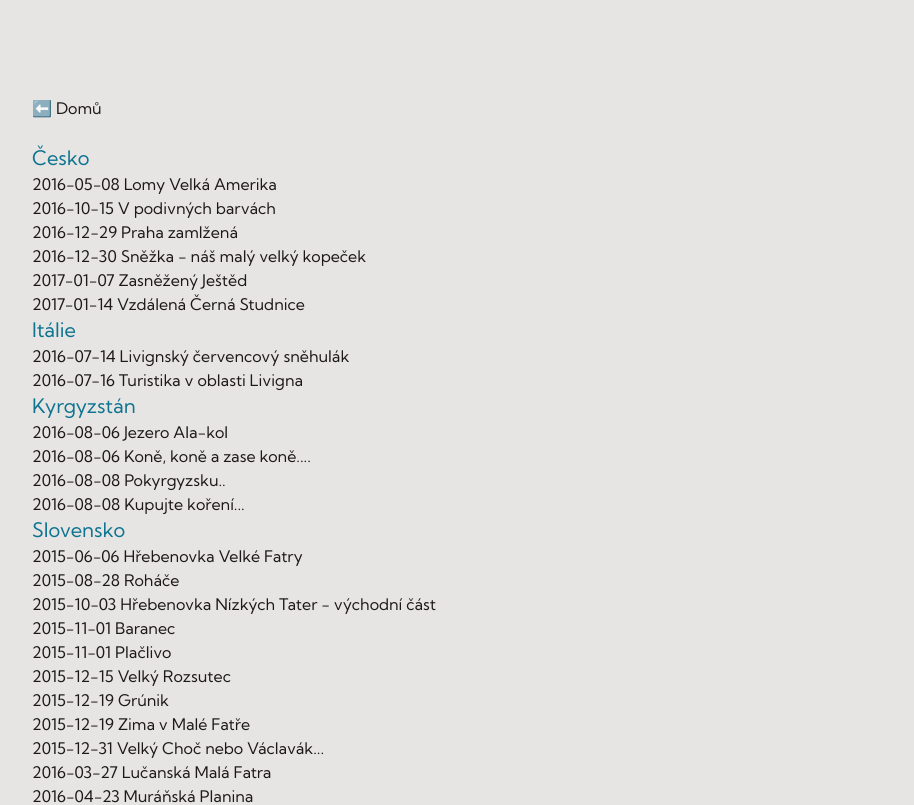
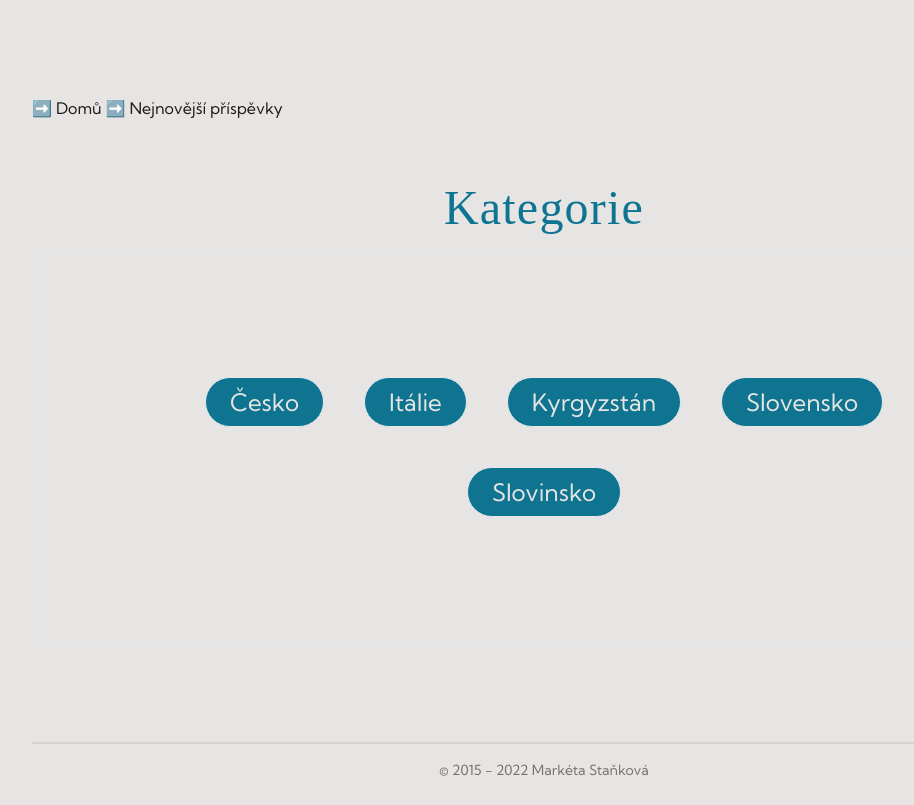
Before and after one commit to mstanka/ms-nakopec, a Next.js app: page /tags in a window 1280 px wide. Shown: the top 805 px of the page, without its empty margins (96-1010 px from the left). Built offline with nearby package versions, Linux system fonts and the light colour scheme; a web font is replaced by a local one.

Commit message:
filter posts per tags

```diff
--- /dev/null
+++ b/components/PostCard.js
@@ -0,0 +1,42 @@
+import CustomLink from "./CustomLink";
+import Image from "next/image";
+
+export default function PostCard({ post }) {
+  return (
+    <>
+      <li
+        key={post.filePath}
+        className="flex flex-col justify-between items-center text-center border border-stone-300 px-4 py-6 rounded-sm shadow-md  transition ease-in-out duration-500 hover:scale-105 hover:bg-stone-100"
+      >
+        <div>
+          <CustomLink
+            as={`/posts/${post.filePath.replace(/\.mdx?$/, "")}`}
+            href={`/posts/[slug]`}
+          >
+            <Image
+              src={post.data.coverImage}
+              alt={post.data.title}
+              width={230}
+              height={140}
+              priority
+              className="next-image"
+            />
+          </CustomLink>
+        </div>
+        <div className="py-6 text-center">
+          <CustomLink
+            as={`/posts/${post.filePath.replace(/\.mdx?$/, "")}`}
+            href={`/posts/[slug]`}
+          >
+            <h2 className="w-52 m-auto">{post.data.title.substring(11)}</h2>
+            <small className="text-stone-500">{post.data.date}</small>
+          </CustomLink>
+        </div>
+        <div className="border border-stone-300 text-stone-500 px-6 py-1 rounded-full">
+          {" "}
+          {post.data.tags}
+        </div>
+      </li>
+    </>
+  );
+}
--- a/pages/index.js
+++ b/pages/index.js
@@ -9,9 +9,9 @@ export default function Index() {
         <Link href="/posts">
           <a className="link">➡️ Nejnovější příspěvky </a>
         </Link>
-        {/* <Link href="/tags">
-          <a className="link">➡️ Kategorie</a>
-        </Link> */}
+        <Link href="/tags">
+          <a className="link"> ➡️ Kategorie</a>
+        </Link>
       </div>
     </main>
   );
--- a/pages/posts/[slug].js
+++ b/pages/posts/[slug].js
@@ -29,10 +29,13 @@ export default function PostPage({ source, frontMatter }) {
       <header>
         <nav className="pb-6">
           <CustomLink href="/">
-            <a className="link">⬅️ Domů</a>
+            <a className="link">➡️ Domů</a>
           </CustomLink>
           <CustomLink href="/posts">
-            <a className="link"> ⬅️ Nejnovější příspěvky</a>
+            <a className="link"> ➡️ Nejnovější příspěvky</a>
+          </CustomLink>
+          <CustomLink href="/tags">
+            <a className="link"> ➡️ Kategorie</a>
           </CustomLink>
         </nav>
       </header>
@@ -47,10 +50,12 @@ export default function PostPage({ source, frontMatter }) {
       </main>
       <div className="flex justify-center mt-8">
         <CustomLink
-          as={`/tags/${(frontMatter.tags).toLowerCase()}`}
+          as={`/tags/${toBasicLatin(frontMatter.tags)}`}
           href={`/tags/[tag]`}
         >
-          <a className="bg-cyan-700 text-stone-200 px-4 py-2 rounded-full">{frontMatter.tags}</a>
+          <a className="bg-cyan-700 text-stone-200 px-6 py-2 rounded-full">
+            {frontMatter.tags}
+          </a>
         </CustomLink>
       </div>
     </>
@@ -92,3 +97,10 @@ export const getStaticPaths = async () => {
     fallback: false,
   };
 };
+
+function toBasicLatin(str) {
+  return str
+    .toLowerCase()
+    .normalize("NFD")
+    .replace(/[\u0300-\u036F]/g, "");
+}
--- a/pages/posts/index.js
+++ b/pages/posts/index.js
@@ -2,15 +2,22 @@ import fs from "fs";
 import matter from "gray-matter";
 import path from "path";
 import CustomLink from "../../components/CustomLink";
+import PostCard from "../../components/PostCard";
 import { postFilePaths, POSTS_PATH } from "../../utils/mdxUtils";
-import Image from "next/image";
 
 export default function Posts({ posts }) {
   return (
     <>
-      <CustomLink href="/" className="block mb-6">
-        <a className="link">⬅️ Domů</a>
-      </CustomLink>
+      <header>
+        <nav className="pb-6">
+          <CustomLink href="/">
+            <a className="link">➡️ Domů</a>
+          </CustomLink>
+          <CustomLink href="/tags">
+            <a className="link"> ➡️ Kategorie</a>
+          </CustomLink>
+        </nav>
+      </header>
       <h1 className="mb-12">Nejnovější příspěvky</h1>
       <ul className="flex flex-wrap items-stretch justify-center gap-4">
         {posts
@@ -24,41 +31,7 @@ export default function Posts({ posts }) {
             return 0;
           })
           .map((post) => (
-            <li
-              key={post.filePath}
-              className="flex flex-col justify-between items-center text-center border border-stone-300 px-4 py-6 rounded-sm shadow-md  transition ease-in-out duration-500 hover:scale-105 hover:bg-stone-100"
-            >
-              <div>
-                <CustomLink
-                  as={`/posts/${post.filePath.replace(/\.mdx?$/, "")}`}
-                  href={`/posts/[slug]`}
-                >
-                  <Image
-                    src={post.data.coverImage}
-                    alt={post.data.title}
-                    width={230}
-                    height={140}
-                    priority
-                    className="next-image"
-                  />
-                </CustomLink>
-              </div>
-              <div className="py-6 text-center">
-                <CustomLink
-                  as={`/posts/${post.filePath.replace(/\.mdx?$/, "")}`}
-                  href={`/posts/[slug]`}
-                >
-                  <h2 className="w-52 m-auto">
-                    {post.data.title.substring(11)}
-                  </h2>
-                  <small className="text-stone-500">{post.data.date}</small>
-                </CustomLink>
-              </div>
-              <div className="bg-cyan-700 text-stone-200 px-4 py-1 rounded-full">
-                {" "}
-                {post.data.tags}
-              </div>
-            </li>
+            <PostCard post={post} key={post.filePath} />
           ))}
       </ul>
     </>
--- a/pages/tags/[tag].js
+++ b/pages/tags/[tag].js
@@ -7,7 +7,13 @@ import Head from "next/head";
 import Image from "next/image";
 import path from "path";
 import CustomLink from "../../components/CustomLink";
-import { tagFilePaths, TAGS_PATH } from "../../utils/mdxUtils";
+import PostCard from "../../components/PostCard";
+import {
+  postFilePaths,
+  POSTS_PATH,
+  tagFilePaths,
+  TAGS_PATH,
+} from "../../utils/mdxUtils";
 
 // Custom components/renderers to pass to MDX.
 // Since the MDX files aren't loaded by webpack, they have no knowledge of how
@@ -23,24 +29,40 @@ const components = {
   Head,
 };
 
-export default function TagPage({ source, frontMatter }) {
+export default function TagPage({ posts, frontMatter }) {
   return (
     <>
       <header>
-        <nav>
+        <nav className="pb-6">
           <CustomLink href="/">
-            <a className="link">⬅️ Domů</a>
+            <a className="link">➡️ Domů</a>
+          </CustomLink>
+          <CustomLink href="/posts">
+            <a className="link"> ➡️ Nejnovější příspěvky</a>
           </CustomLink>
           <CustomLink href="/tags">
-            <a className="link">⬅️ Kategorie</a>
+            <a className="link"> ➡️ Kategorie</a>
           </CustomLink>
         </nav>
       </header>
-      <div>
-        <h1>{frontMatter.title}</h1>
-      </div>
       <main>
-        <MDXRemote {...source} components={components} />
+        <h1 className="mb-6">{frontMatter.title}</h1>
+        <ul className="flex flex-wrap items-stretch justify-center gap-4">
+          {posts
+            .filter((post) => post.data.tags === frontMatter.title)
+            .sort((a, b) => {
+              if (a.data.date < b.data.date) {
+                return 1;
+              }
+              if (a.data.date > b.data.date) {
+                return -1;
+              }
+              return 0;
+            })
+            .map((post) => (
+              <PostCard post={post} key={post.filePath} />
+            ))}
+        </ul>
       </main>
     </>
   );
@@ -61,9 +83,20 @@ export const getStaticProps = async ({ params }) => {
     scope: data,
   });
 
+  const posts = postFilePaths.map((filePath) => {
+    const source = fs.readFileSync(path.join(POSTS_PATH, filePath));
+    const { content, data } = matter(source);
+
+    return {
+      content,
+      data,
+      filePath,
+    };
+  });
+
   return {
     props: {
-      source: mdxSource,
+      posts,
       frontMatter: data,
     },
   };
--- a/pages/tags/index.js
+++ b/pages/tags/index.js
@@ -12,25 +12,26 @@ import {
 export default function Tags({ tags, posts }) {
   return (
     <>
-      <CustomLink href="/" className="block mb-6">
-        <a className="link">⬅️ Domů</a>
-      </CustomLink>
-      <ul>
+      <header>
+        <nav className="pb-6">
+          <CustomLink href="/">
+            <a className="link">➡️ Domů</a>
+          </CustomLink>
+          <CustomLink href="/posts">
+            <a className="link"> ➡️ Nejnovější příspěvky</a>
+          </CustomLink>
+        </nav>
+      </header>
+      <h1>Kategorie</h1>
+      <ul className="flex flex-wrap justify-center border p-32 gap-10">
         {tags.map((tag) => (
-          <li key={tag.filePath}>
-            <h2>{tag.data.title}</h2>
-            {posts
-              .filter((post) => post.data.tags === tag.data.title)
-              .map((post) => (
-                <li key={post.filePath}>
-                  <CustomLink
-                    as={`/posts/${post.filePath.replace(/\.mdx?$/, "")}`}
-                    href={`/posts/[slug]`}
-                  >
-                    <a>{post.data.title}</a>
-                  </CustomLink>
-                </li>
-              ))}
+          <li
+            key={tag.filePath}
+            className="flex flex-wrap justify-center items-stretch gap-4 border rounded-full px-6 py-2 bg-cyan-700 text-stone-200"
+          >
+            <CustomLink href={`/tags/${tag.data.slug}`}>
+              <a className="link text-2xl"> {tag.data.title}</a>
+            </CustomLink>
           </li>
         ))}
       </ul>
--- a/tags/cesko.mdx
+++ b/tags/cesko.mdx
@@ -1,5 +1,4 @@
 ---
 title: Česko
+slug: cesko
 ---
-
-Česko
--- a/tags/italie.mdx
+++ b/tags/italie.mdx
@@ -1,5 +1,4 @@
 ---
 title: Itálie
+slug: italie
 ---
-
-Itálie
--- a/tags/kyrgyzstan.mdx
+++ b/tags/kyrgyzstan.mdx
@@ -1,5 +1,4 @@
 ---
 title: Kyrgyzstán
+slug: kyrgyzstan
 ---
-
-Kyrgyzstán
--- a/tags/slovensko.mdx
+++ b/tags/slovensko.mdx
@@ -1,5 +1,4 @@
 ---
 title: Slovensko
+slug: slovensko
 ---
-
-Slovensko
--- a/tags/slovinsko.mdx
+++ b/tags/slovinsko.mdx
@@ -1,5 +1,4 @@
 ---
 title: Slovinsko
+slug: slovinsko
 ---
-
-Slovinsko
```
